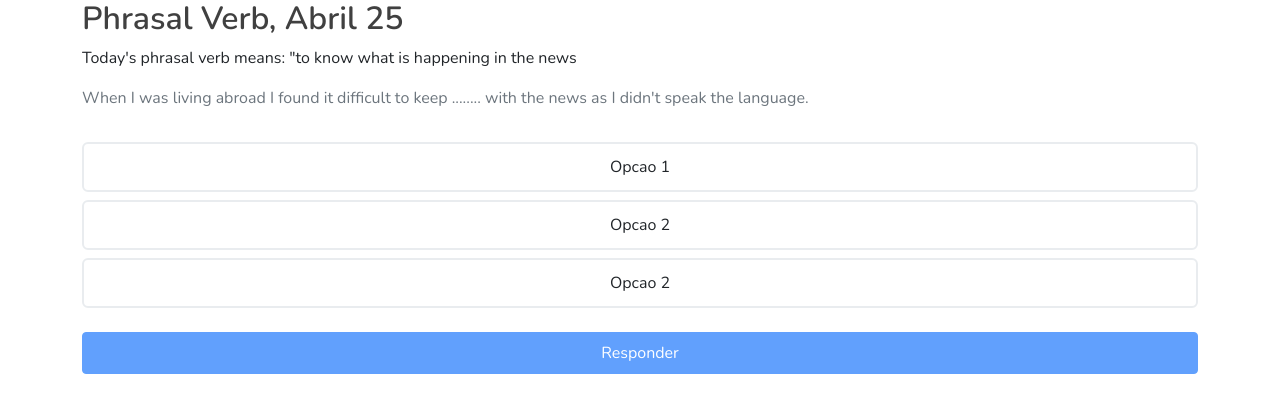
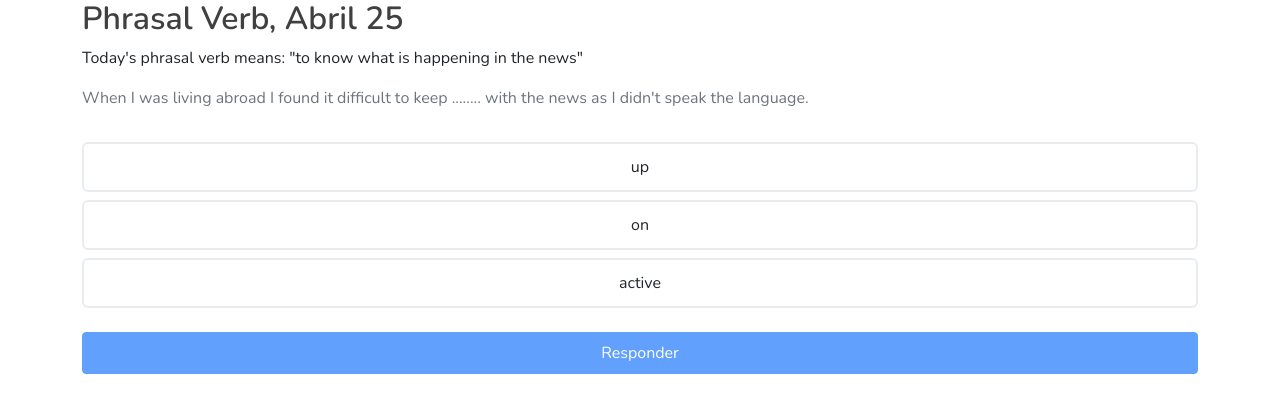
Before and after one commit to gabrielsarubo/langui-beta, a React (Create React App) app: page /phrasalverb in a window 1280 px wide. Shown: the top 412 px of the page. Built offline with nearby package versions, Linux system fonts and the light colour scheme.

Commit message:
Minor change in text

```diff
--- a/src/pages/PhrasalVerb/index.js
+++ b/src/pages/PhrasalVerb/index.js
@@ -13,21 +13,21 @@ class PhrasalVerb extends Component {
       <div className="PhrasalVerb">
         <div className="container">
           <h2>Phrasal Verb, Abril 25</h2>
-          <p>Today's phrasal verb means: "to know what is happening in the news</p>
+          <p>Today's phrasal verb means: "to know what is happening in the news"</p>
           <p className="text-muted">When I was living abroad I found it difficult to keep ........ with the news as I didn't speak the language.</p>
 
           <div className="row container-options gy-2 my-4">
             <div className="col-12">
               <input type="radio" className="btn-check" name="options" id="option1" autoComplete="off" />
-              <label className="btn btn-outline-dark options w-100" htmlFor="option1">Opcao 1</label>
+              <label className="btn btn-outline-dark options w-100" htmlFor="option1">up</label>
             </div>
             <div className="col-12">
               <input type="radio" className="btn-check" name="options" id="option2" autoComplete="off" />
-              <label className="btn btn-outline-dark options w-100" htmlFor="option2">Opcao 2</label>
+              <label className="btn btn-outline-dark options w-100" htmlFor="option2">on</label>
             </div>
             <div className="col-12">
               <input type="radio" className="btn-check" name="options" id="option3" autoComplete="off" />
-              <label className="btn btn-outline-dark options w-100" htmlFor="option3">Opcao 2</label>
+              <label className="btn btn-outline-dark options w-100" htmlFor="option3">active</label>
             </div>
           </div>
 
```
